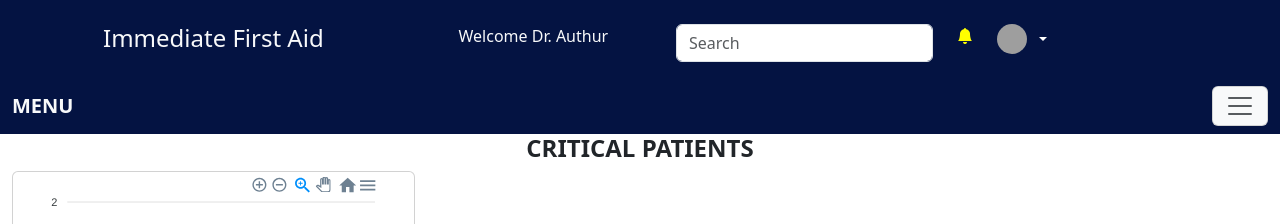
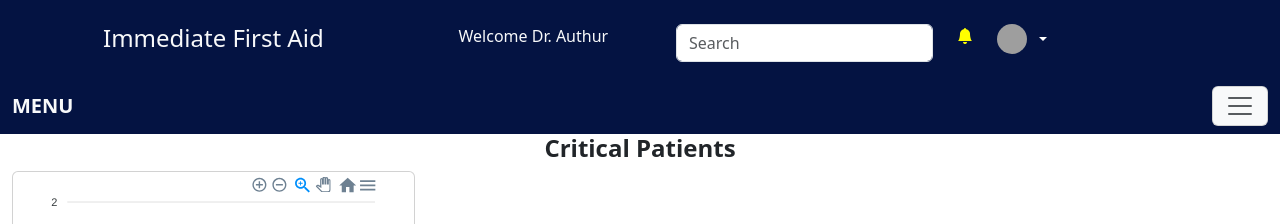
Before and after one commit to syedazw/DemoApp, a React (Vite) app: page /dashboard in a window 1280 px wide. Shown: the top 224 px of the page. Built offline with nearby package versions, Linux system fonts and the light colour scheme; no server answers; grey boxes are pictures that could not be loaded.

Commit message:
Third Commit

```diff
--- a/src/Pages/dashboard/Dashboard.jsx
+++ b/src/Pages/dashboard/Dashboard.jsx
@@ -55,7 +55,7 @@ export default function Dashboard() {
             </div>
             <div className="container-fluid">
                 <div className="row">
-                    <h4 className="fw-bold text-center">CRITICAL PATIENTS</h4>
+                    <h4 className="fw-bold text-center">Critical Patients</h4>
                 </div>
 
                 <div className="row">
```
